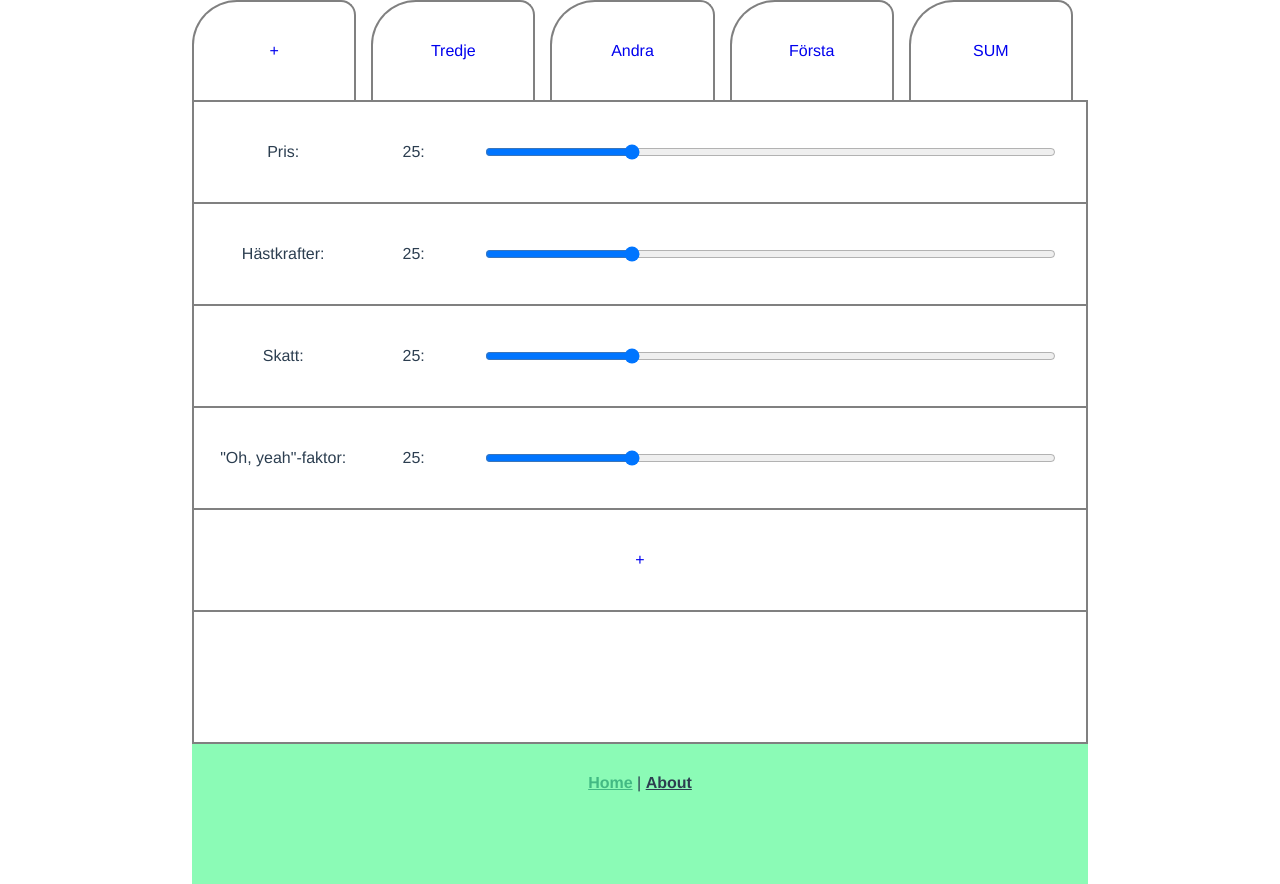
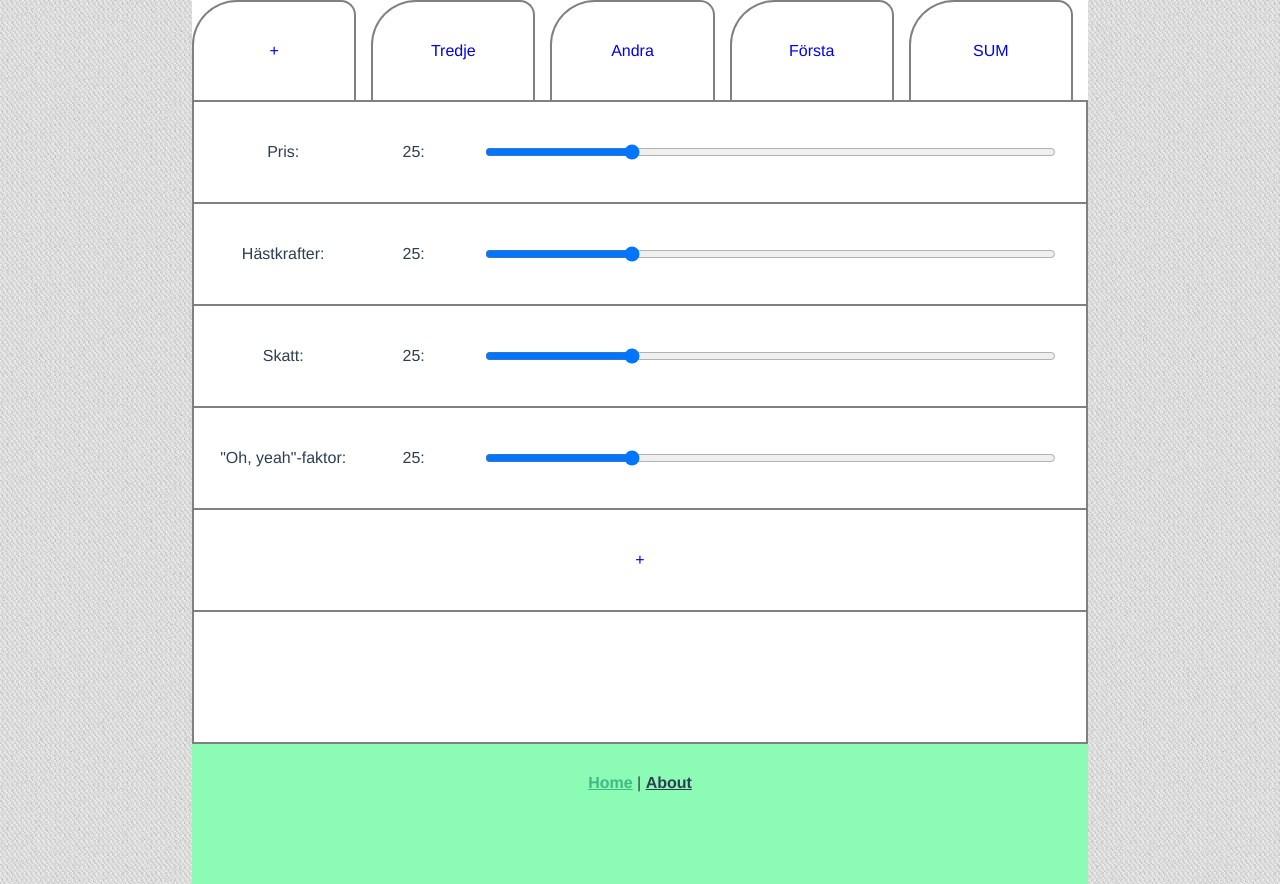
Before and after one commit to itggot-emil-willbas/decisions, a Vue app: page / in a window 1280 px wide. Built offline with nearby package versions, Linux system fonts and the light colour scheme.

Commit message:
Med lite ful bakrund

```diff
--- a/src/App.vue
+++ b/src/App.vue
@@ -11,7 +11,9 @@
 
 <style lang="scss">
 @import '@/css/variables.scss';
-
+body {
+  background-image:url("./assets/cheap_diagonal_fabric.png");
+}
 #app {
   font-family: 'Avenir', Helvetica, Arial, sans-serif;
   -webkit-font-smoothing: antialiased;
@@ -22,7 +24,8 @@
   min-height: 100vh;
   display:flex;
   flex-direction:column;
-}
+  background:white;
+  }
 body{
   margin:0;
 }
```
Also changed, not shown: src/assets/cheap_diagonal_fabric.png (added).
